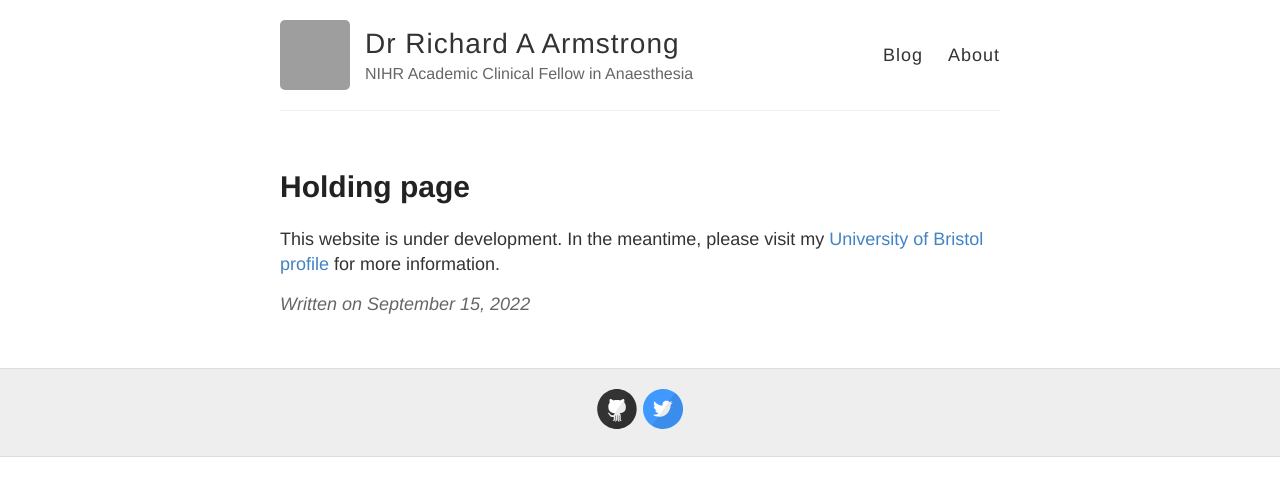
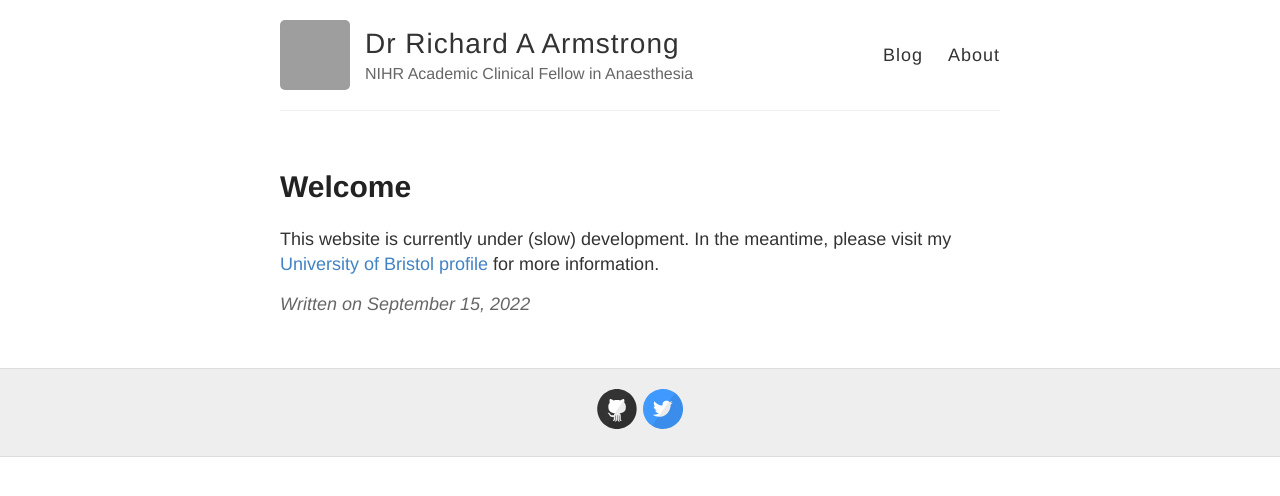
Before and after one commit to raarmstrong/raarmstrong.github.io, a Jekyll site: the page built from _posts/2022-9-15-Holding-page.md, in a window 1280 px wide. Shown: the top 496 px of the page. Built offline with Jekyll 4.4.1, drawn with Linux system fonts in a browser that asks for light colours; grey boxes are pictures that could not be loaded.

Commit message:
Update 2022-9-15-Holding-page.md

```diff
--- a/_posts/2022-9-15-Holding-page.md
+++ b/_posts/2022-9-15-Holding-page.md
@@ -1,6 +1,6 @@
 ---
 layout: post
-title: Holding page
+title: Welcome
 ---
 
-This website is under development. In the meantime, please visit my [University of Bristol profile](https://research-information.bris.ac.uk/en/persons/richard-armstrong) for more information.
+This website is currently under (slow) development. In the meantime, please visit my [University of Bristol profile](https://research-information.bris.ac.uk/en/persons/richard-armstrong) for more information.
```
